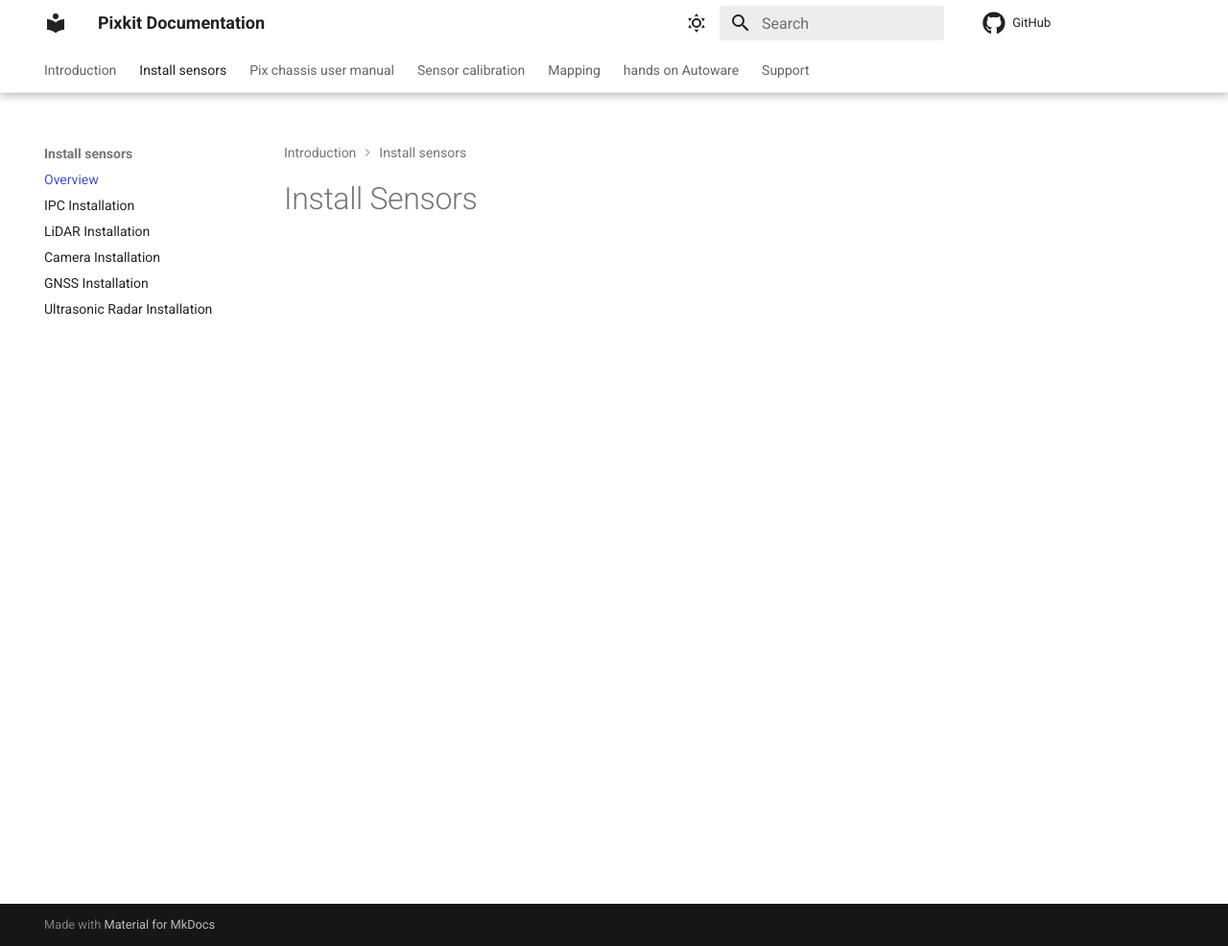
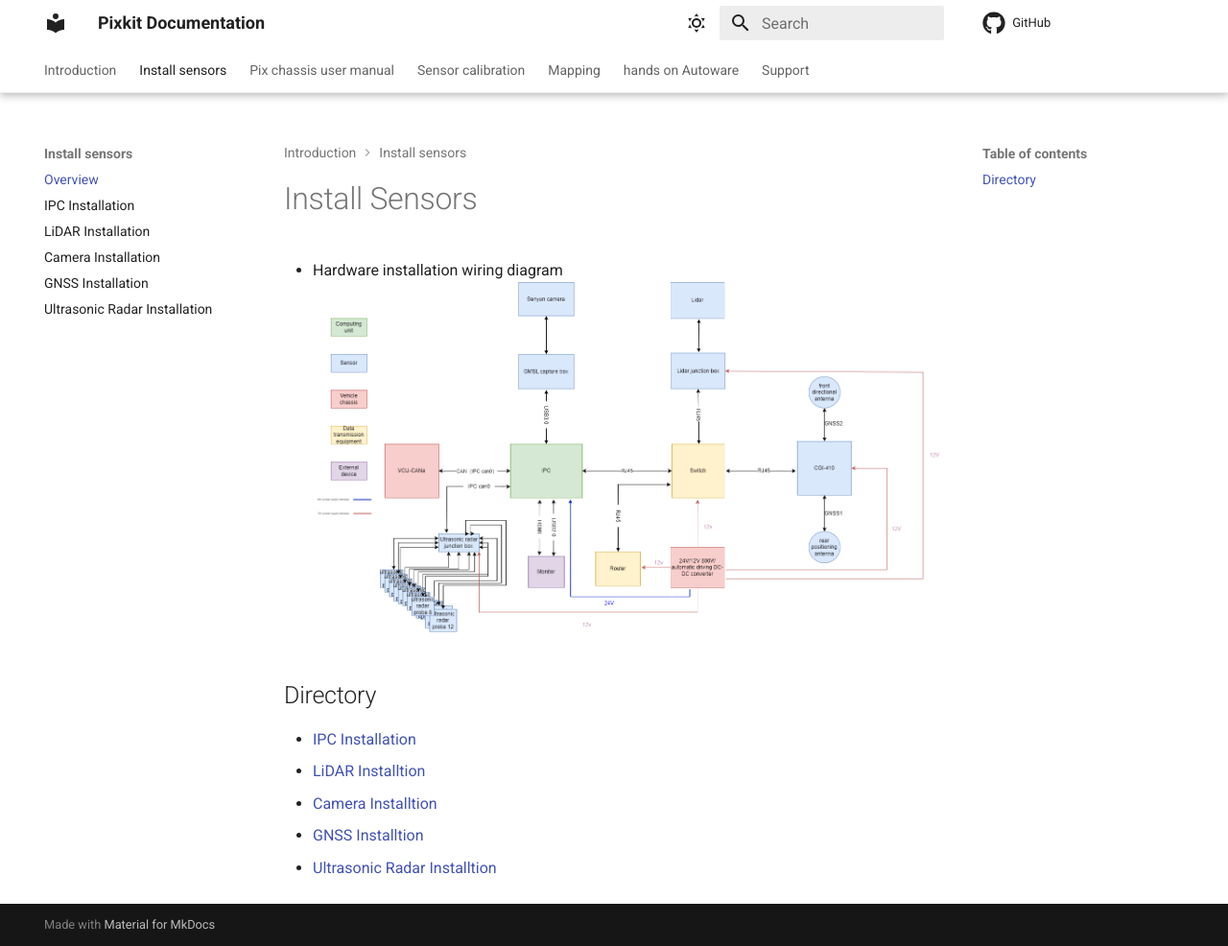
Before and after one commit to pixmoving-moveit/pixkit-documentation-en, an MkDocs documentation site: the page built from docs/install-sensors/index.md, in a window 1280 px wide and 986 px high. Shown: the whole window at 96% size. Built offline with MkDocs 1.6.1 and Material for MkDocs 9.7.7, drawn with Linux system fonts in a browser that asks for light colours.

Commit message:
fix:Adding autonomous driving hardware wiring diagram

```diff
--- a/docs/install-sensors/index.md
+++ b/docs/install-sensors/index.md
@@ -1 +1,9 @@
 # Install Sensors
+- Hardware installation wiring diagram
+    ![avatar](./image/IPC_picture/kit3.0自动驾驶硬件线路en.png)
+## Directory
+- [IPC Installation](./IPC-installation.md)
+- [LiDAR Installtion](./LiDAR-installation.md)
+- [Camera Installtion](./camera-installation.md)
+- [GNSS Installtion](./GNSS-installation.md)
+- [Ultrasonic Radar Installtion](./ultrasonic-sensor-installation.md)
```
Also changed, not shown: docs/install-sensors/image/IPC_picture/kit3.0自动驾驶硬件线路en.png (added).
